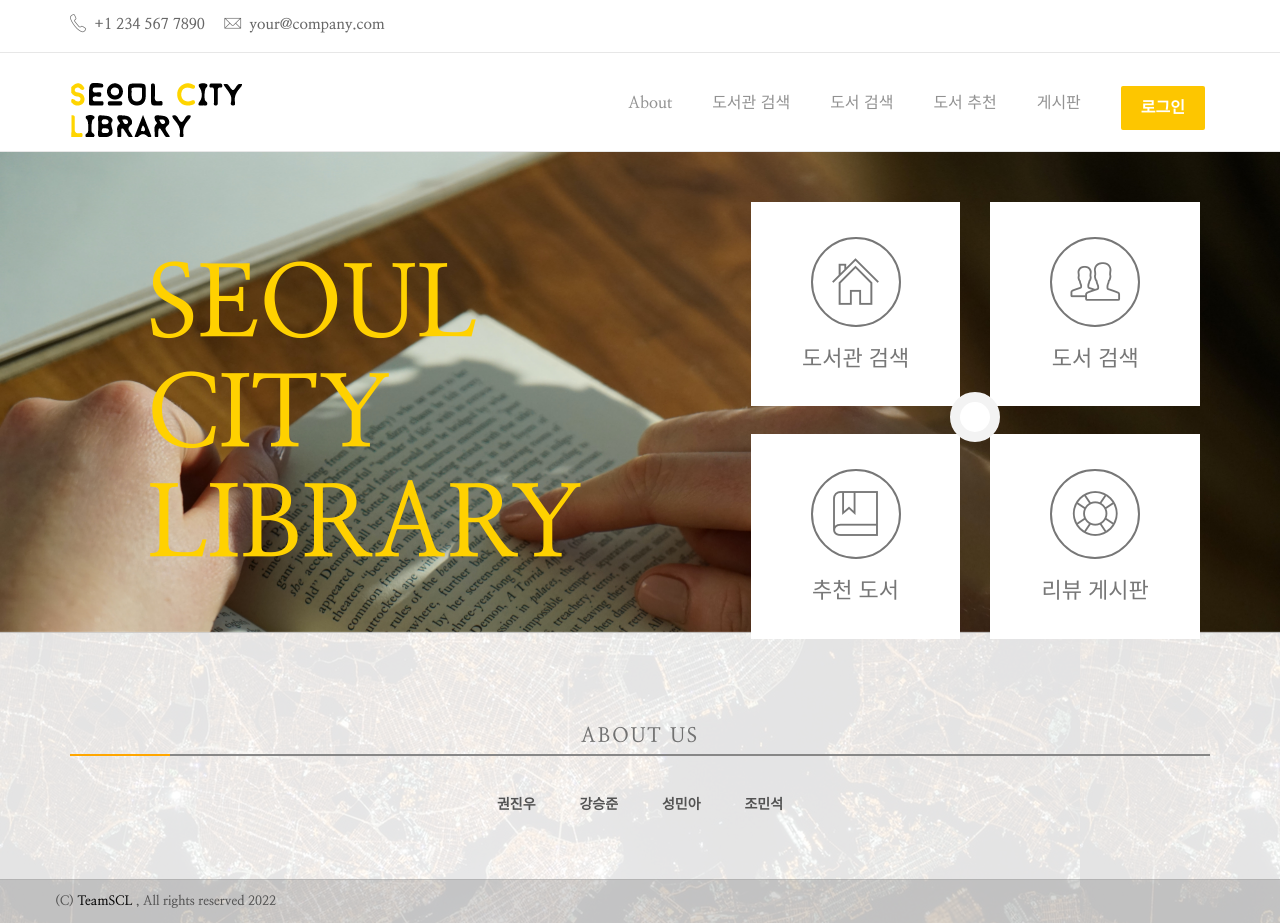
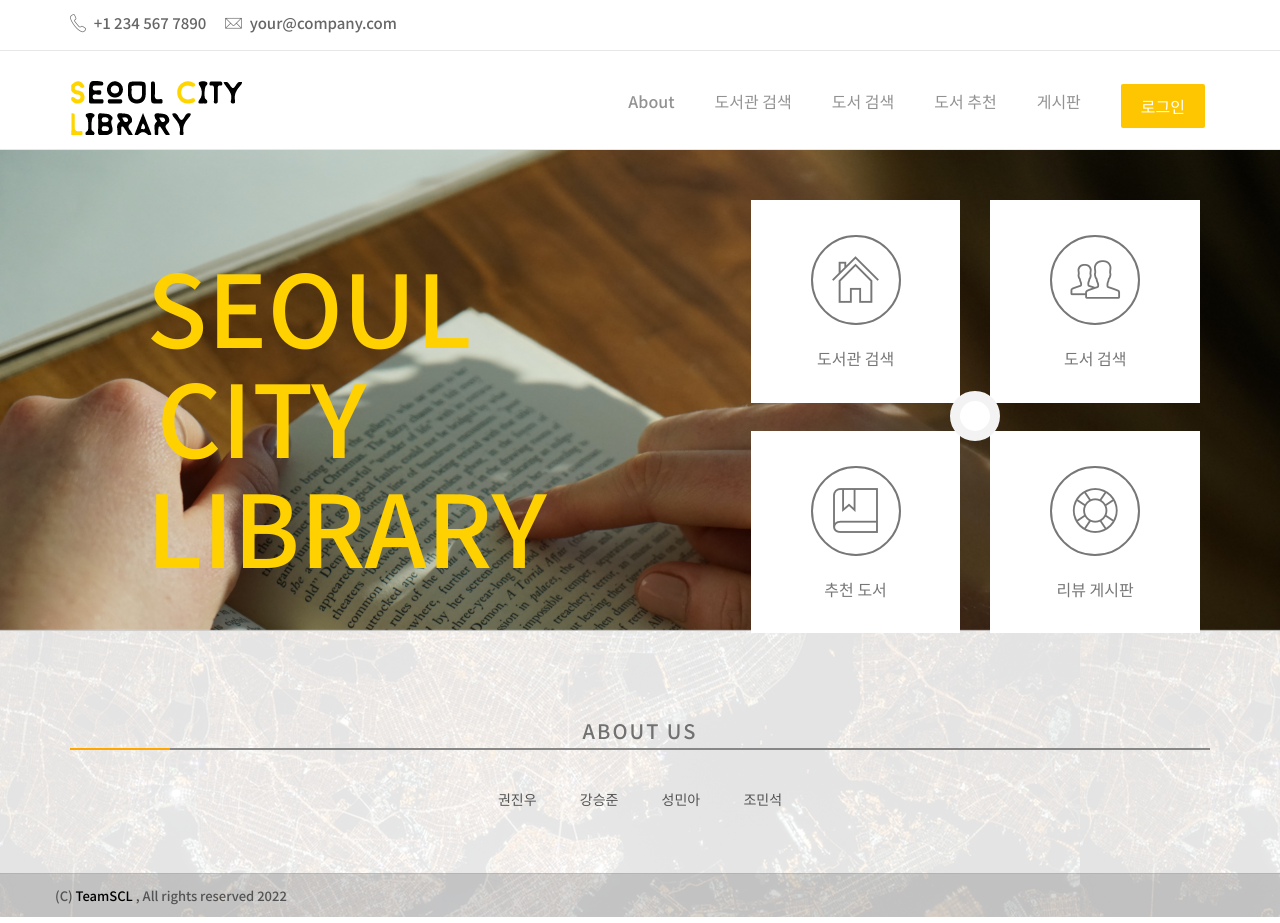
Before and after one commit to Seungjun-bob/SCLproject, a Django app: page /index/ in a window 1280 px wide. Run offline with Django 4.2, Linux system fonts and the light colour scheme; some libraries are stand-ins or nearby versions.

Commit message:
font settings

```diff
--- a/index/templates/index.html
+++ b/index/templates/index.html
@@ -18,8 +18,8 @@
 <!--        Nanum font       -->
         <link rel="preconnect" href="https://fonts.googleapis.com">
         <link rel="preconnect" href="https://fonts.gstatic.com" crossorigin>
-        <link href="https://fonts.googleapis.com/css2?family=Nanum+Myeongjo:wght@700&display=swap" rel="stylesheet">
-        <link rel="stylesheet" href="{% static 'assets/css/Nanumfont.css' %}">
+        <link href="https://fonts.googleapis.com/css2?family=Noto+Sans+KR:wght@500&display=swap" rel="stylesheet">
+        <link rel="stylesheet" href="{% static 'assets/css/Notofont.css' %}">
 
         <!-- Place favicon.ico  the root directory -->
         <link rel="shortcut icon" href="{% static 'favicon.ico' %}" type="image/x-icon">
@@ -123,7 +123,7 @@
                                             <div class="welcome-icon" onClick="location.href='{% url 'libsearch' %}'">
                                                 <i class="pe-7s-home pe-4x"></i>
                                             </div>
-                                            <h4>도서관 검색</h4>
+                                            <h5>도서관 검색</h5>
                                         </div>
                                     </div>
                                     <div class="col-xs-6 m-padding">
@@ -131,7 +131,7 @@
                                             <div class="welcome-icon" onClick="location.href='{% url 'booksearch' %}'">
                                                 <i class="pe-7s-users pe-4x"></i>
                                             </div>
-                                            <h4>도서 검색</h4>
+                                            <h5>도서 검색</h5>
                                         </div>
                                     </div>
 
@@ -145,7 +145,7 @@
                                             <div class="welcome-icon" onClick="location.href='{% url 'recommend' %}'">
                                                 <i class="pe-7s-notebook pe-4x"></i>
                                             </div>
-                                            <h4>추천 도서</h4>
+                                            <h5>추천 도서</h5>
                                         </div>
                                     </div>
                                     <div class="col-xs-6 m-padding">
@@ -153,7 +153,7 @@
                                             <div class="welcome-icon" onClick="location.href='{% url 'board' %}'">
                                                 <i class="pe-7s-help2 pe-4x"></i>
                                             </div>
-                                            <h4>리뷰 게시판</h4>
+                                            <h5>리뷰 게시판</h5>
                                         </div>
                                     </div>
 
--- a/static/assets/css/Nanumfont.css
+++ /dev/null
@@ -1,5 +0,0 @@
-* {
-  font-family: 'Nanum Myeongjo';
-  font-weight: bolder;
-  font-style: normal;
-}
--- /dev/null
+++ b/static/assets/css/Notofont.css
@@ -0,0 +1,5 @@
+* {
+  font-family: 'Noto Sans KR';
+  font-weight: normal;
+  font-style: normal;
+}
--- a/static/assets/css/style.css
+++ b/static/assets/css/style.css
@@ -2266,8 +2266,8 @@ Welcom
     text-align: center;
     fill: #FFF;
 }
-.welcome-estate h4 {
-    margin: 20px 0px 0px;
+.welcome-estate h5 {
+    margin: 25px 0px 0px;
 }
 .welcome_text ul {
     padding-left: 0px;
```
Also changed, not shown: board/templates/board.html (+8 -3 lines), board/templates/my_review.html (+7 -3 lines), board/templates/submit.html (+7 -3 lines).
